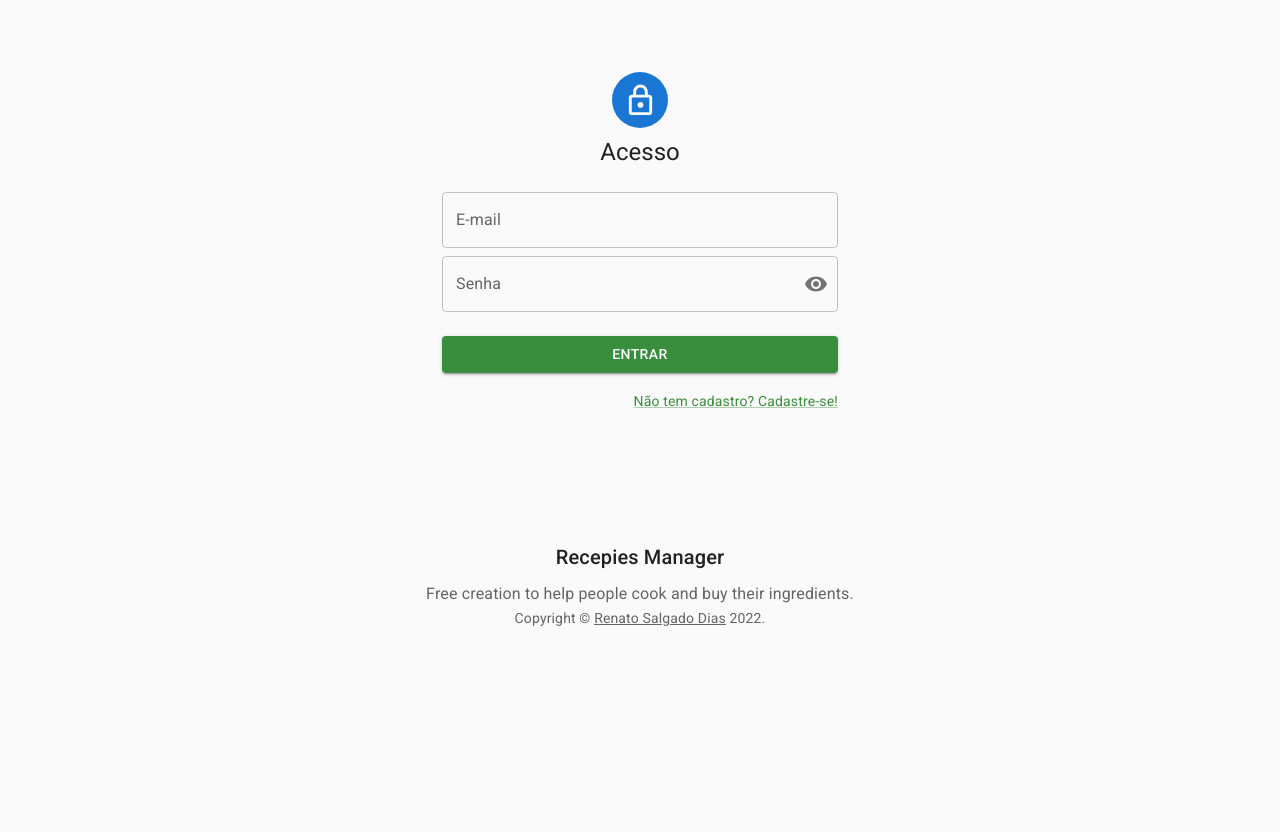
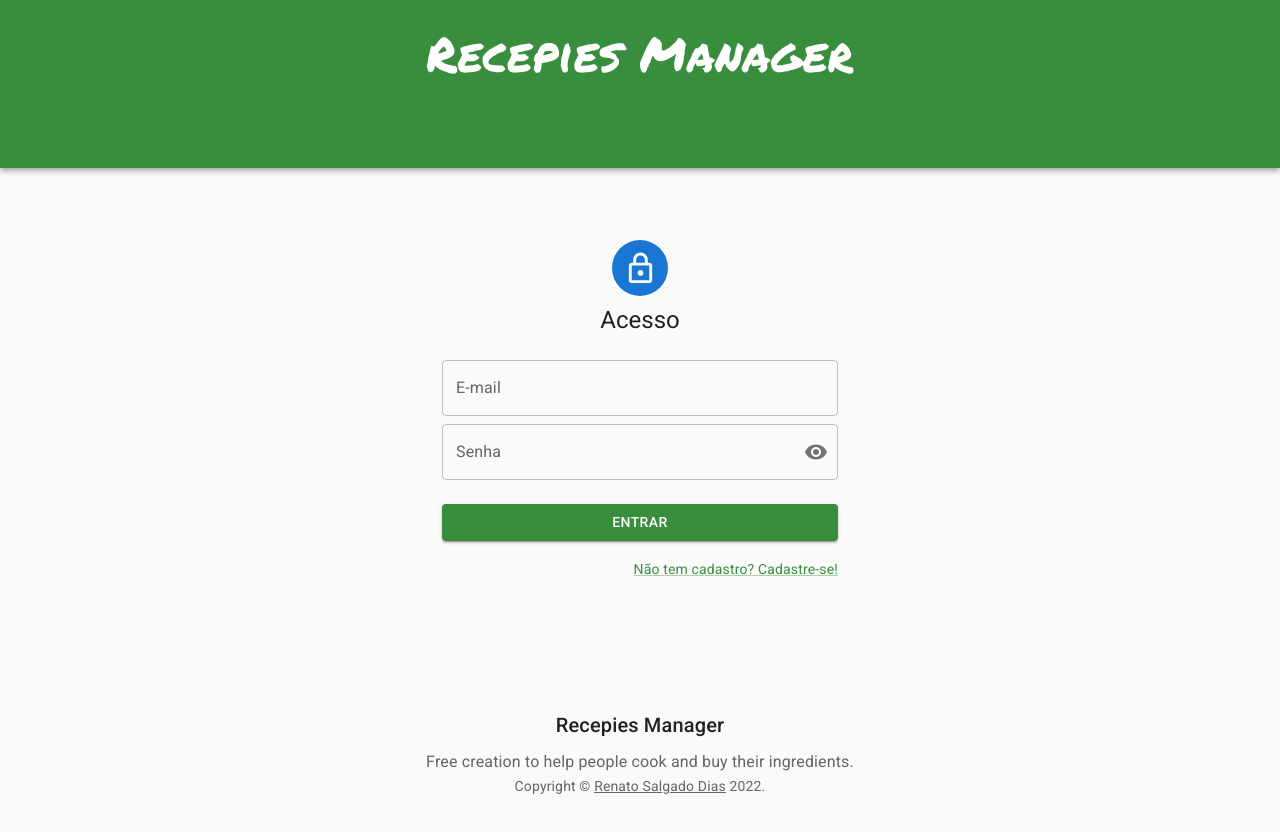
Before and after one commit to renaatosalgado/recepiesManager-front, a React (Create React App) app: page /sign-in in a window 1280 px wide. Shown: the top 832 px of the page. Before the commit the page ends 800 px from the top, so only its background shows below. Built offline with nearby package versions, Linux system fonts and the light colour scheme; no server answers.

Commit message:
feat: added logo on pages signIn and signUp

```diff
--- a/package.json
+++ b/package.json
@@ -7,6 +7,7 @@
     "@emotion/styled": "^11.8.1",
     "@mui/icons-material": "^5.6.2",
     "@mui/material": "^5.7.0",
+    "@sweetalert2/theme-material-ui": "^5.0.11",
     "@testing-library/jest-dom": "^5.16.4",
     "@testing-library/react": "^13.2.0",
     "@testing-library/user-event": "^13.5.0",
@@ -16,6 +17,7 @@
     "react-dom": "^18.1.0",
     "react-router-dom": "^6.3.0",
     "react-scripts": "5.0.1",
+    "sweetalert2": "^11.4.16",
     "web-vitals": "^2.1.4"
   },
   "scripts": {
--- /dev/null
+++ b/src/components/Logo/index.js
@@ -0,0 +1,25 @@
+import React from "react";
+import { AppBar, Toolbar, Typography } from "@mui/material";
+
+export default function Logo() {
+  return (
+    <AppBar position="static">
+      <Toolbar>
+        <Typography
+          variant="h4"
+          component="div"
+          sx={{
+            flexGrow: 1,
+            fontFamily: "Permanent Marker",
+            textAlign: "center",
+            height: "3em",
+            fontSize: "3em",
+            mt: 3,
+          }}
+        >
+          Recepies Manager
+        </Typography>
+      </Toolbar>
+    </AppBar>
+  );
+}
--- a/src/pages/AddNewRecepie.js
+++ b/src/pages/AddNewRecepie.js
@@ -1,4 +1,4 @@
-import React, { useState } from "react";
+import React, { useEffect, useState } from "react";
 import Footer from "../components/Footer";
 import Header from "../components/Header";
 import {
@@ -32,6 +32,10 @@ export default function AddNewRecepie() {
     picture: "",
   });
   const servingOptions = [1, 2, 3, 4, 5, 6, 7, 8, 9, 10];
+
+  useEffect(() => {
+    scrollTo(0, 0);
+  }, []);
 
   function handleIngredientInputChange(index, e) {
     let data = [...ingredientFields];
@@ -83,14 +87,12 @@ export default function AddNewRecepie() {
           type: "error",
           text: error.response.data,
         });
-        //navigate("/recepies/add-new");
         return;
       }
       setMessage({
         type: "error",
         text: "Erro, tente novamente em alguns segundos!",
       });
-      //navigate("/recepies/add-new");
     }
   }
 
--- a/src/pages/Home.js
+++ b/src/pages/Home.js
@@ -11,6 +11,7 @@ import {
   Stack,
   Typography,
 } from "@mui/material";
+import Swal from "sweetalert2";
 import api from "../services/api";
 import useAuth from "../hooks/useAuth";
 import useAlert from "../hooks/useAlert";
@@ -26,6 +27,8 @@ export default function Home() {
   const [hasRecepies, setHasRecepies] = useState(false);
 
   useEffect(() => {
+    scrollTo(0, 0);
+
     if (token) {
       authValidation(token);
     }
@@ -53,8 +56,32 @@ export default function Home() {
   }
 
   async function deleteRecepie(recepieId) {
-    await api.deleteRecepie(token, recepieId);
-    window.location.reload();
+    Swal.fire({
+      title: "Tem certeza?",
+      text: "Não será possível recuperar essa receita!",
+      icon: "warning",
+      showCancelButton: true,
+      confirmButtonColor: "#d32f2f",
+      cancelButtonColor: "#388e3c",
+      confirmButtonText: "Sim, pode excluir.",
+      cancelButtonText: "Cancelar",
+    }).then((result) => {
+      if (result.isConfirmed) {
+        api
+          .deleteRecepie(token, recepieId)
+          .then((res) => {
+            Swal.fire(
+              "Excluído",
+              "A receita foi excluída com sucesso.",
+              "success"
+            );
+            window.location.reload();
+          })
+          .catch((error) => {
+            setMessage({ type: "error", text: error.response.data });
+          });
+      }
+    });
   }
 
   return (
--- a/src/pages/IngredientsList.js
+++ b/src/pages/IngredientsList.js
@@ -12,6 +12,8 @@ export default function IngredientsList() {
   const { token } = useAuth();
 
   useEffect(() => {
+    scrollTo(0, 0);
+
     async function listAll() {
       const { data: allIngredients } = await api.listAllIngredients(
         token,
--- a/src/pages/SelectRecepies.js
+++ b/src/pages/SelectRecepies.js
@@ -24,6 +24,8 @@ export default function SelectRecepies() {
   const navigate = useNavigate();
 
   useEffect(() => {
+    scrollTo(0, 0);
+
     async function loadPage() {
       const { data: recepies } = await api.listRecepies(token);
       setRecepies(recepies);
--- a/src/pages/SignIn.js
+++ b/src/pages/SignIn.js
@@ -16,6 +16,7 @@ import useAlert from "../hooks/useAlert";
 import useAuth from "../hooks/useAuth";
 import api from "../services/api";
 import Footer from "../components/Footer";
+import Logo from "../components/Logo";
 
 export default function SignIn() {
   const { signIn } = useAuth();
@@ -28,6 +29,8 @@ export default function SignIn() {
   const { token } = useAuth();
 
   useEffect(() => {
+    scrollTo(0, 0);
+
     if (token) {
       authValidation();
     }
@@ -84,6 +87,7 @@ export default function SignIn() {
 
   return (
     <>
+      <Logo />
       <Container component="main" maxWidth="xs">
         <Box
           sx={{
--- a/src/pages/SignUp.js
+++ b/src/pages/SignUp.js
@@ -16,6 +16,7 @@ import useAlert from "../hooks/useAlert";
 import api from "../services/api";
 import useAuth from "../hooks/useAuth";
 import Footer from "../components/Footer";
+import Logo from "../components/Logo";
 
 const styles = {
   container: {
@@ -53,6 +54,8 @@ function SignUp() {
   });
 
   useEffect(() => {
+    scrollTo(0, 0);
+
     if (token) {
       authValidation();
     }
@@ -117,6 +120,7 @@ function SignUp() {
 
   return (
     <>
+      <Logo />
       <Container component="main" maxWidth="xs">
         <Box
           sx={{
```
Also changed, not shown: 1 other file (tests, documents, lock files or other folders).
